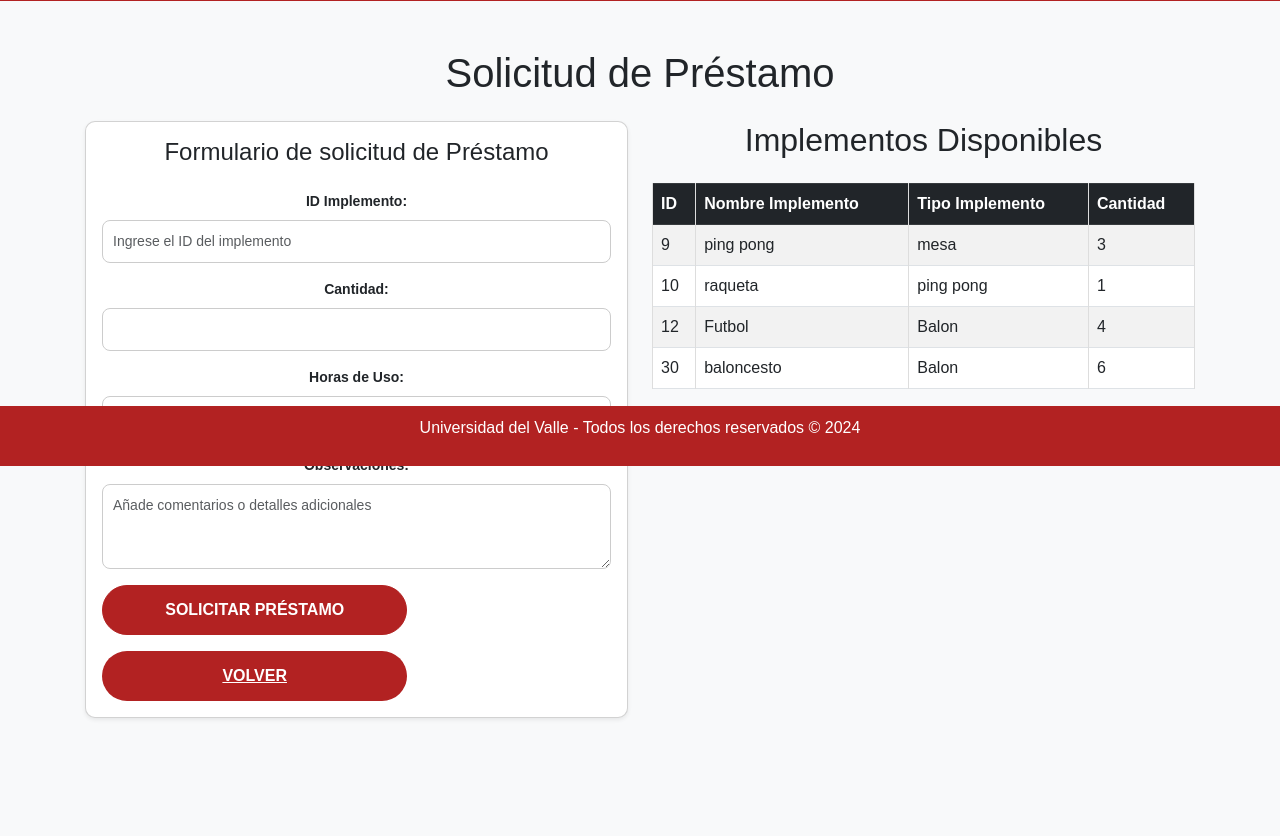
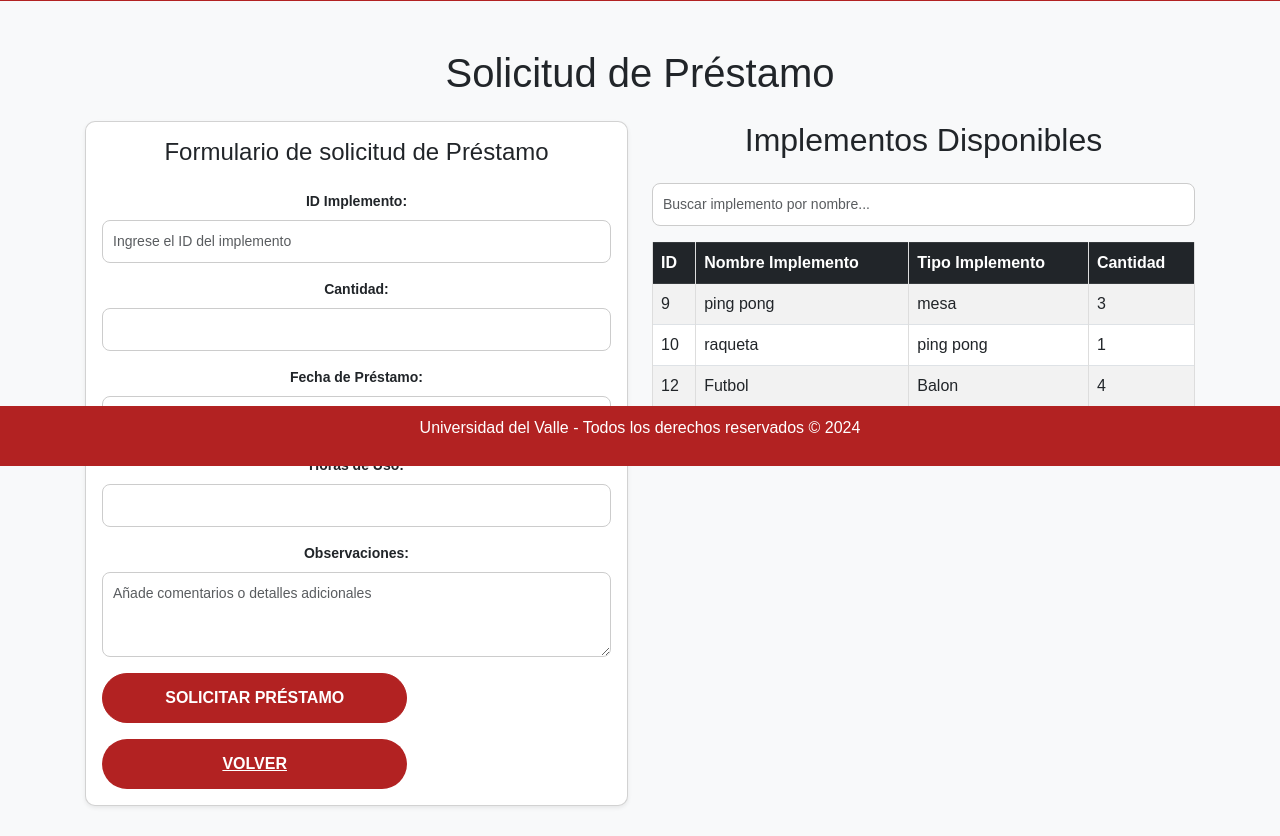
Before and after one commit to AnaaS27/Gestion-de-Implementos-Deportivos, a PHP site: page /modules/realizar_prestamo.php in a window 1280 px wide. Shown: the part 334-1170 px from the top of the page. Before the commit the page ends 1053 px from the top, so only its background shows below. Run offline with PHP 8.4, Linux system fonts and the light colour scheme; a user stored in the database is signed in; data comes from the database, SQL or seed files in the repository.

Commit message:
Se agregaron correcciones

```diff
--- a/modules/realizar_prestamo.php
+++ b/modules/realizar_prestamo.php
@@ -42,20 +42,20 @@ if ($_SERVER['REQUEST_METHOD'] == 'POST') {
             $cantidad_disponible = $row['cantidad'];
 
             if ($cantidad > 0 && $cantidad <= $cantidad_disponible) {
+                // Insertar el préstamo en la base de datos
+                $insert = "INSERT INTO prestamo (id_usuario, id_implemento, cantidad, fecha_prestamo, hora_prestamo, hora_devolucion, observaciones_Est)
+                        VALUES (?, ?, ?, NOW(), ?, ?, ?)";
+                $stmt = $conn->prepare($insert);
+                $stmt->bind_param("iiisss", $id_usuario, $id_implemento, $cantidad, $fecha_prestamo, $hora_prestamo, $hora_devolucion, $observaciones_Est);
+
                 // Restar la cantidad prestada en la base de datos
-                $nueva_cantidad = $cantidad_disponible - $cantidad;
-                $update_query = "UPDATE implemento SET cantidad = ? WHERE id_implemento = ?";
-                $stmt = $conn->prepare($update_query);
-                $stmt->bind_param("ii", $nueva_cantidad, $id_implemento);
-                $stmt->execute();
+                if ($stmt->execute()) {
+                    $nueva_cantidad = $cantidad_disponible - $cantidad;
+                    $update_query = "UPDATE implemento SET cantidad = ? WHERE id_implemento = ?";
+                    $stmt = $conn->prepare($update_query);
+                    $stmt->bind_param("ii", $nueva_cantidad, $id_implemento);
+                    $stmt->execute();
 
-                // Insertar el préstamo en la base de datos
-                $insert = "INSERT INTO prestamo (id_usuario, id_implemento, cantidad, fecha_prestamo, hora_prestamo, hora_devolucion, observaciones_Est, estado)
-                        VALUES (?, ?, ?, NOW(), ?, ?, ?, 'activo')";
-                $stmt = $conn->prepare($insert);
-                $stmt->bind_param("iiisss", $id_usuario, $id_implemento, $cantidad, $hora_prestamo, $hora_devolucion, $observaciones_Est);
-
-                if ($stmt->execute()) {
                     $mensaje = "<div class='alert alert-success'>Préstamo realizado con éxito.</div>";
                 } else {
                     $mensaje = "<div class='alert alert-danger'>Error al realizar el préstamo.</div>";
@@ -113,8 +113,12 @@ $implementos_result = $conn->query($implementos_query);
                                 <input type="number" class="form-control" id="cantidad" name="cantidad" min="1" required>
                             </div>
                             <div class="mb-3">
-                                <label for="fecha_prestamo" class="form-label">Horas de Uso:</label>
+                                <label for="fecha_prestamo" class="form-label">Fecha de Préstamo:</label>
                                 <input type="number" class="form-control" id="fecha_prestamo" name="fecha_prestamo" min="1" max="5" required>
+                            </div>
+                            <div class="mb-3">
+                                <label for="hora_prestamo" class="form-label">Horas de Uso:</label>
+                                <input type="number" class="form-control" id="hora_prestamo" name="hora_prestamo" min="1" max="5" required>
                             </div>
                             <div class="mb-3">
                                 <label for="observaciones_Est" class="form-label">Observaciones:</label>
@@ -130,8 +134,9 @@ $implementos_result = $conn->query($implementos_query);
             </div>
             <div class="col-md-6">
                 <h2 class="mb-4">Implementos Disponibles</h2>
+                <input type="text" id="searchInput" class="form-control mb-3" placeholder="Buscar implemento por nombre...">
                 <div class="table-responsive">
-                    <table class="table table-bordered table-striped">
+                    <table class="table table-bordered table-striped" id="implementosTable">
                         <thead class="table-dark">
                             <tr>
                                 <th>ID</th>
@@ -142,7 +147,7 @@ $implementos_result = $conn->query($implementos_query);
                         </thead>
                         <tbody>
                             <?php
-                            if ($implementos_result->num_rows > 0) {
+                            if ($implementos_result && $implementos_result->num_rows > 0) {
                                 while ($row = $implementos_result->fetch_assoc()) {
                                     echo "<tr>
                                         <td>{$row['id_implemento']}</td>
@@ -162,5 +167,16 @@ $implementos_result = $conn->query($implementos_query);
         </div>
     </div>
     <?php include '../includes/footer.php'; ?>
+    <script>
+        document.getElementById('searchInput').addEventListener('keyup', function() {
+            let filter = this.value.toLowerCase();
+            let rows = document.querySelectorAll('#implementosTable tbody tr');
+
+            rows.forEach(row => {
+                let name = row.cells[1].textContent.toLowerCase();
+                row.style.display = name.includes(filter) ? '' : 'none';
+            });
+        });
+    </script>
 </body>
 </html>
```
